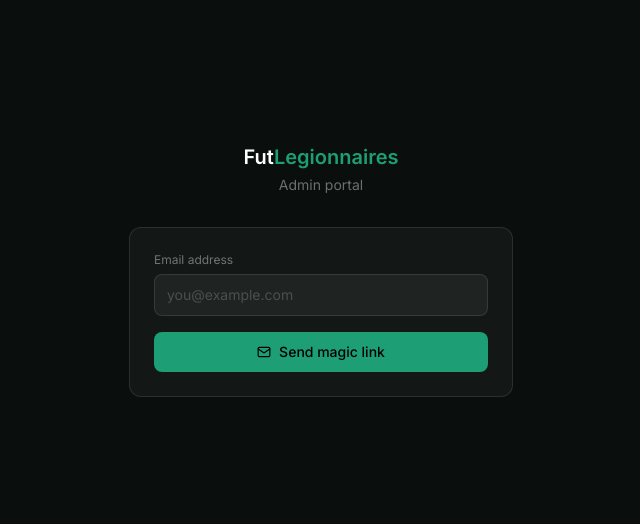
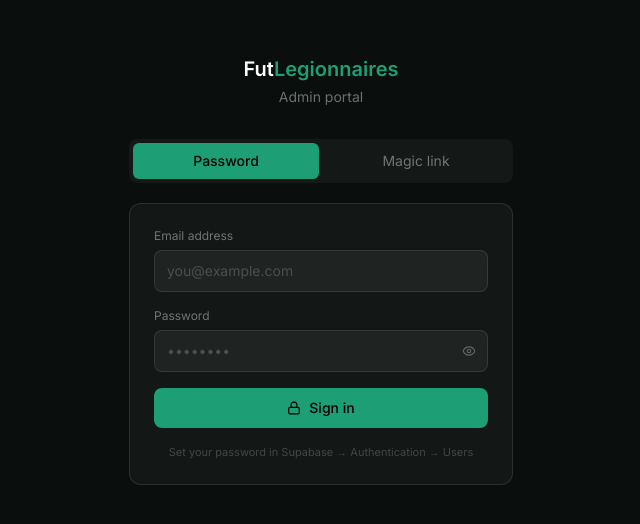
Before and after one commit to marshallislandssf-afk/futlegionnaires, a Next.js app: page /auth/login in a window 1280 px wide. Shown: the part 130-654 px from the top of the page, without its empty margins (319-959 px from the left). Built offline with nearby package versions, Linux system fonts and the light colour scheme; no server answers.

Commit message:
Update page.tsx

```diff
--- a/src/app/auth/login/page.tsx
+++ b/src/app/auth/login/page.tsx
@@ -1,61 +1,96 @@
 'use client'
 
 import { useState } from 'react'
-import { Mail, CheckCircle, AlertCircle } from 'lucide-react'
+import { useRouter } from 'next/navigation'
+import { Mail, Lock, CheckCircle, AlertCircle, Eye, EyeOff } from 'lucide-react'
 
 export default function LoginPage() {
+  const router = useRouter()
   const [email, setEmail] = useState('')
+  const [password, setPassword] = useState('')
+  const [showPassword, setShowPassword] = useState(false)
+  const [mode, setMode] = useState<'password' | 'magic'>('password')
   const [loading, setLoading] = useState(false)
-  const [sent, setSent] = useState(false)
+  const [magicSent, setMagicSent] = useState(false)
   const [error, setError] = useState<string | null>(null)
 
-  async function handleSubmit(e: React.FormEvent) {
+  const supabaseUrl = process.env.NEXT_PUBLIC_SUPABASE_URL!
+  const supabaseKey = process.env.NEXT_PUBLIC_SUPABASE_ANON_KEY!
+
+  async function handlePasswordLogin(e: React.FormEvent) {
     e.preventDefault()
     setLoading(true)
     setError(null)
 
-    const supabaseUrl = process.env.NEXT_PUBLIC_SUPABASE_URL
-    const supabaseKey = process.env.NEXT_PUBLIC_SUPABASE_ANON_KEY
+    try {
+      const res = await fetch(`${supabaseUrl}/auth/v1/token?grant_type=password`, {
+        method: 'POST',
+        headers: {
+          'Content-Type': 'application/json',
+          'apikey': supabaseKey,
+        },
+        body: JSON.stringify({ email, password }),
+      })
 
-    if (!supabaseUrl || !supabaseKey) {
-      setError('Configuration error — check Vercel environment variables.')
-      setLoading(false)
-      return
+      const data = await res.json()
+
+      if (!res.ok || !data.access_token) {
+        setError(data.error_description ?? data.msg ?? 'Invalid email or password.')
+        setLoading(false)
+        return
+      }
+
+      // Store session in localStorage exactly how Supabase SDK expects
+      const projectRef = supabaseUrl.match(/https:\/\/([^.]+)\.supabase\.co/)?.[1] ?? ''
+      const storageKey = `sb-${projectRef}-auth-token`
+      localStorage.setItem(storageKey, JSON.stringify({
+        access_token: data.access_token,
+        refresh_token: data.refresh_token,
+        expires_at: Math.floor(Date.now() / 1000) + (data.expires_in ?? 3600),
+        expires_in: data.expires_in ?? 3600,
+        token_type: 'bearer',
+        user: data.user,
+      }))
+
+      // Also set a cookie for middleware
+      document.cookie = `sb-${projectRef}-auth-token=${encodeURIComponent(JSON.stringify([data.access_token, data.refresh_token]))}; path=/; max-age=${data.expires_in ?? 3600}; SameSite=Lax`
+
+      router.push('/admin/dashboard')
+      router.refresh()
+    } catch (err: any) {
+      setError('Network error — please try again.')
     }
 
-    const redirectTo = `${window.location.origin}/auth/callback`
+    setLoading(false)
+  }
 
-    // Call Supabase auth API directly — avoids any SDK routing issues
+  async function handleMagicLink(e: React.FormEvent) {
+    e.preventDefault()
+    setLoading(true)
+    setError(null)
+
     try {
       const res = await fetch(`${supabaseUrl}/auth/v1/otp`, {
         method: 'POST',
         headers: {
           'Content-Type': 'application/json',
           'apikey': supabaseKey,
-          'Authorization': `Bearer ${supabaseKey}`,
         },
         body: JSON.stringify({
           email,
           create_user: false,
-          data: {},
-          gotrue_meta_security: {},
-          options: { emailRedirectTo: redirectTo },
+          options: { emailRedirectTo: `${window.location.origin}/auth/confirm` },
         }),
       })
 
-      if (res.ok || res.status === 200) {
-        setSent(true)
+      if (res.ok) {
+        setMagicSent(true)
       } else {
         const data = await res.json().catch(() => ({}))
-        const msg = data?.msg ?? data?.message ?? data?.error_description ?? `Error ${res.status}`
-        if (msg.toLowerCase().includes('user') || res.status === 422) {
-          setError("This email hasn't been invited. Contact your FutLegionnaires admin.")
-        } else {
-          setError(msg)
-        }
+        setError(data.msg ?? data.error_description ?? 'Could not send magic link.')
       }
-    } catch (err: any) {
-      setError(err.message ?? 'Network error — please try again.')
+    } catch {
+      setError('Network error — please try again.')
     }
 
     setLoading(false)
@@ -82,18 +117,81 @@
           </div>
         )}
 
-        {sent ? (
-          <div className="bg-[#1D9E75]/10 border border-[#1D9E75]/25 rounded-xl p-6 text-center">
-            <CheckCircle size={32} className="text-[#1D9E75] mx-auto mb-3" />
-            <p className="text-sm font-medium text-white mb-1">Check your email</p>
-            <p className="text-xs text-white/40">
-              We sent a magic link to <span className="text-white/60">{email}</span>.
-              Click it to sign in — no password needed.
+        {/* Mode toggle */}
+        <div className="flex gap-1 mb-5 bg-white/[0.04] p-1 rounded-lg">
+          <button
+            onClick={() => setMode('password')}
+            className={`flex-1 text-sm py-2 rounded-md transition-colors ${
+              mode === 'password'
+                ? 'bg-[#1D9E75] text-black font-medium'
+                : 'text-white/40 hover:text-white/60'
+            }`}
+          >
+            Password
+          </button>
+          <button
+            onClick={() => setMode('magic')}
+            className={`flex-1 text-sm py-2 rounded-md transition-colors ${
+              mode === 'magic'
+                ? 'bg-[#1D9E75] text-black font-medium'
+                : 'text-white/40 hover:text-white/60'
+            }`}
+          >
+            Magic link
+          </button>
+        </div>
+
+        {/* Password login */}
+        {mode === 'password' && (
+          <form onSubmit={handlePasswordLogin} className="bg-white/[0.04] border border-white/10 rounded-xl p-6 space-y-4">
+            <div>
+              <label className="block text-xs text-white/40 mb-1.5">Email address</label>
+              <input
+                type="email"
+                value={email}
+                onChange={e => setEmail(e.target.value)}
+                placeholder="you@example.com"
+                required
+                className="w-full bg-white/[0.05] border border-white/10 rounded-lg px-3 py-2.5 text-sm text-white placeholder:text-white/20 focus:outline-none focus:border-[#1D9E75]/50"
+              />
+            </div>
+            <div>
+              <label className="block text-xs text-white/40 mb-1.5">Password</label>
+              <div className="relative">
+                <input
+                  type={showPassword ? 'text' : 'password'}
+                  value={password}
+                  onChange={e => setPassword(e.target.value)}
+                  placeholder="••••••••"
+                  required
+                  className="w-full bg-white/[0.05] border border-white/10 rounded-lg px-3 py-2.5 pr-10 text-sm text-white placeholder:text-white/20 focus:outline-none focus:border-[#1D9E75]/50"
+                />
+                <button
+                  type="button"
+                  onClick={() => setShowPassword(v => !v)}
+                  className="absolute right-3 top-1/2 -translate-y-1/2 text-white/30 hover:text-white/60"
+                >
+                  {showPassword ? <EyeOff size={14} /> : <Eye size={14} />}
+                </button>
+              </div>
+            </div>
+            <button
+              type="submit"
+              disabled={loading}
+              className="w-full flex items-center justify-center gap-2 bg-[#1D9E75] text-black font-medium text-sm py-2.5 rounded-lg hover:bg-[#0F6E56] disabled:opacity-50 transition-colors"
+            >
+              <Lock size={14} />
+              {loading ? 'Signing in…' : 'Sign in'}
+            </button>
+            <p className="text-[11px] text-white/20 text-center">
+              Set your password in Supabase → Authentication → Users
             </p>
-            <p className="text-xs text-white/25 mt-3">Check spam if it doesn't arrive within a minute.</p>
-          </div>
-        ) : (
-          <form onSubmit={handleSubmit} className="bg-white/[0.04] border border-white/10 rounded-xl p-6">
+          </form>
+        )}
+
+        {/* Magic link */}
+        {mode === 'magic' && !magicSent && (
+          <form onSubmit={handleMagicLink} className="bg-white/[0.04] border border-white/10 rounded-xl p-6">
             <label className="block text-xs text-white/40 mb-1.5">Email address</label>
             <input
               type="email"
@@ -113,6 +211,16 @@
             </button>
           </form>
         )}
+
+        {mode === 'magic' && magicSent && (
+          <div className="bg-[#1D9E75]/10 border border-[#1D9E75]/25 rounded-xl p-6 text-center">
+            <CheckCircle size={32} className="text-[#1D9E75] mx-auto mb-3" />
+            <p className="text-sm font-medium text-white mb-1">Check your email</p>
+            <p className="text-xs text-white/40">
+              Magic link sent to <span className="text-white/60">{email}</span>
+            </p>
+          </div>
+        )}
       </div>
     </div>
   )
```
